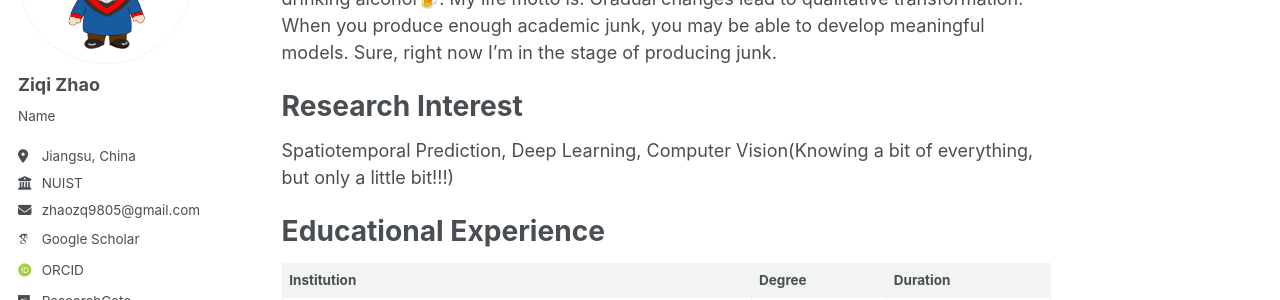
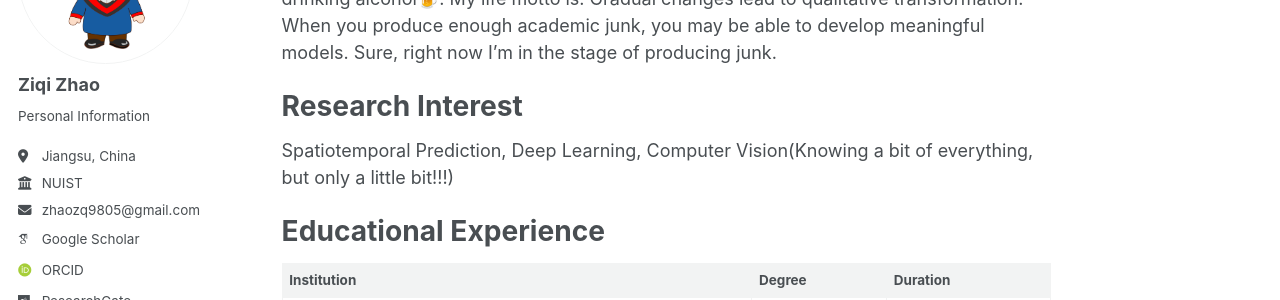
Before and after one commit to zqzhaolab/zqzhaolab.github.io, a Jekyll site: the page built from _pages/about.md, in a window 1280 px wide. Shown: the part 210-510 px from the top of the page. Built offline with Jekyll 4.4.1, drawn with Linux system fonts in a browser that asks for light colours; some web fonts are replaced; a script that is not in the unit is left out.

Commit message:
Update _config.yml

```diff
--- a/_config.yml
+++ b/_config.yml
@@ -25,7 +25,7 @@ author:
   avatar           : "touxiang.jpg"
   name             : "Ziqi Zhao"
   pronouns         : # example: "she/her"
-  bio              : "Name"
+  bio              : "Personal Information"
   location         : "Jiangsu, China"
   employer         : "NUIST
 "
```
